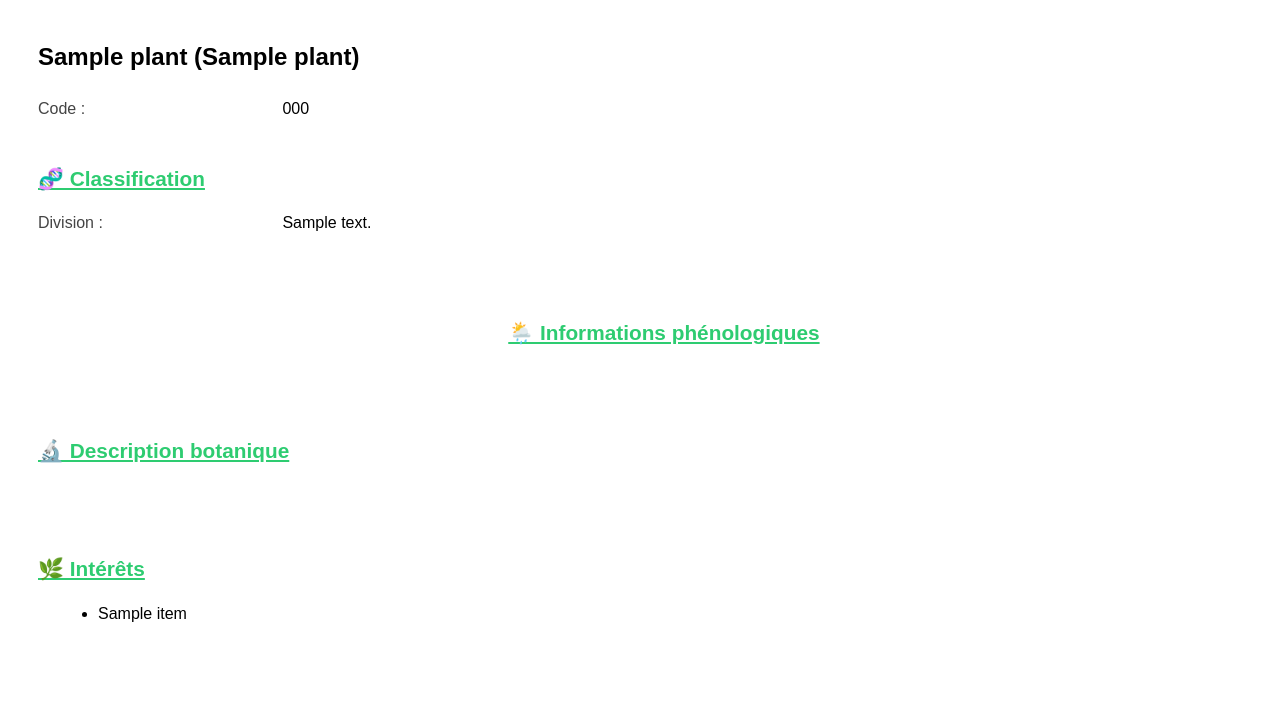
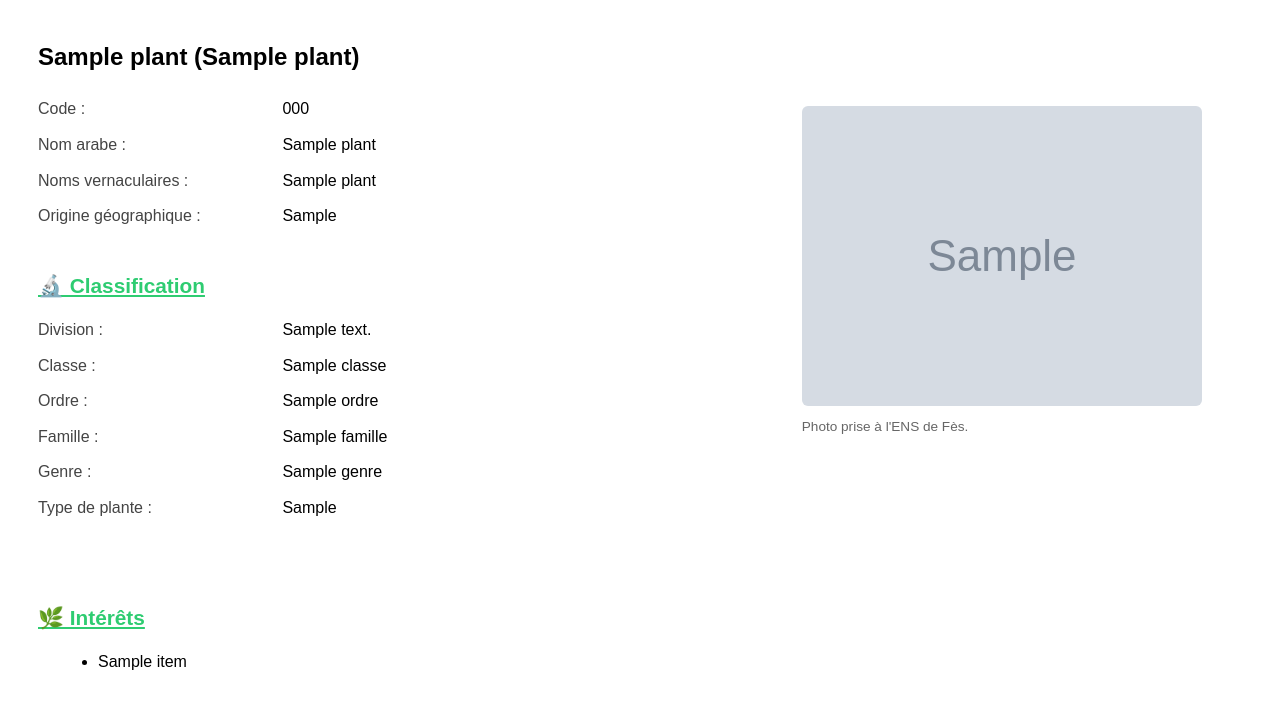
Before and after one commit to Bensley7/plant_qr_recognition, a Flask app: template templates/fiche.html in a window 1280 px wide. Shown: the top 709 px of the page. Run offline with Flask 3, Linux system fonts and the light colour scheme; the template is opened without the code that fills it: most values are stand-ins (such as "Sample title", 1, 10 or a date in 2020); grey boxes marked "Sample" are stand-in pictures.

Commit message:
cases and ana

```diff
--- a/templates/fiche.html
+++ b/templates/fiche.html
@@ -51,76 +51,84 @@
 </style>
 
 
+<!-- HTML Template adapted to number of images -->
 {% if plant %}
   <h2>{{ plant["Nom scientifique"] }} ({{ plant["Nom français"] }})</h2>
 
-  <!-- 🧾 SECTION 1 — Code + noms + classification / Image 1 -->
+  <!-- Image count logic -->
+  {% set nb_images = plant.image | length %}
+
+  <!-- 📅 Bloc 1 : Code + noms + classification + image 1 -->
   <div style="display: flex; gap: 30px; align-items: flex-start; flex-wrap: wrap;">
     <div style="flex: 2; min-width: 400px;">
-      {% if plant["Code"] %}
-      <div class="field"><strong>Code :</strong> {{ plant["Code"] }}</div>
-      {% endif %}
-      {% for key in ["Nom arabe", "Noms vernaculaires", "Origine géographique"] %}
-        {% if plant[key] %}
+      {% for key in ["Code", "Nom arabe", "Noms vernaculaires", "Origine géographique"] %}
+        {% if plant[key] is not none and plant[key]|string != 'nan' %}
         <div class="field"><strong>{{ key }} :</strong> {{ plant[key] }}</div>
         {% endif %}
       {% endfor %}
 
-      <div class="section-title">🧬 Classification</div>
+      <div class="section-title">🔬 Classification</div>
       {% for key in ["Division", "Classe", "Ordre", "Famille", "Genre", "Type de plante"] %}
-        {% if plant[key] %}
+        {% if plant[key] is not none and plant[key]|string != 'nan' %}
         <div class="field"><strong>{{ key }} :</strong> {{ plant[key] }}</div>
         {% endif %}
       {% endfor %}
     </div>
 
     <div style="flex: 1.2; min-width: 280px;">
-      {% if plant.image and plant.image[0] %}
+      {% if nb_images >= 1 %}
       <img src="{{ url_for('static', filename=plant.image[0]) }}" alt="Image 1" style="width: 100%; border-radius: 6px;">
-      <div style="font-size: 0.85em; color: #666;">Photo prise à l'ENS de Fès le 19/03/2025.</div>
+      <div style="font-size: 0.85em; color: #666;">Photo prise à l'ENS de Fès.</div>
       {% endif %}
     </div>
   </div>
 
-  <!-- 🖼️ SECTION 2 — Image 2 / Phénologie -->
+  {% if nb_images >= 2 %}
+  <!-- 🖼️ Bloc 2 : image 2 / phénologie + botanique -->
   <div style="display: flex; gap: 30px; align-items: flex-start; flex-wrap: wrap; margin-top: 30px;">
     <div style="flex: 1.2; min-width: 280px;">
-      {% if plant.image and plant.image[1] %}
       <img src="{{ url_for('static', filename=plant.image[1]) }}" alt="Image 2" style="width: 100%; border-radius: 6px;">
-      <div style="font-size: 0.85em; color: #666;">Photo prise à l'ENS de Fès le 19/03/2025.</div>
-      {% endif %}
+      <div style="font-size: 0.85em; color: #666;">Photo prise à l'ENS de Fès.</div>
     </div>
-
     <div style="flex: 2; min-width: 400px;">
       <div class="section-title">🌦️ Informations phénologiques</div>
       {% for key in ["Mois de débourrement", "Période de croissance végétative", "Période de floraison", "Période de fructification", "Période de maturité des fruits", "Période de chute des feuilles"] %}
-        {% if plant[key] %}
+        {% if plant[key] is not none and plant[key]|string != 'nan' %}
+        <div class="field"><strong>{{ key }} :</strong> {{ plant[key] }}</div>
+        {% endif %}
+      {% endfor %}
+
+      {% if nb_images == 2 %}
+      <div class="section-title">🔬 Description botanique</div>
+      {% for key in ["Type de feuillage", "Hauteur moyenne ou maximale", "Type de feuilles", "Forme des feuilles", "Bord des feuilles", "Disposition des feuilles", "Couleur des fleurs", "Structure florale", "Type de fruit", "Type de racine"] %}
+        {% if plant[key] is not none and plant[key]|string != 'nan' %}
+        <div class="field"><strong>{{ key }} :</strong> {{ plant[key] }}</div>
+        {% endif %}
+      {% endfor %}
+      {% endif %}
+    </div>
+  </div>
+  {% endif %}
+
+  {% if nb_images == 3 %}
+  <!-- 🔬 Description botanique / image 3 -->
+  <div style="display: flex; gap: 30px; align-items: flex-start; flex-wrap: wrap; margin-top: 30px;">
+    <div style="flex: 2; min-width: 400px;">
+      <div class="section-title">🔬 Description botanique</div>
+      {% for key in ["Type de feuillage", "Hauteur moyenne ou maximale", "Type de feuilles", "Forme des feuilles", "Bord des feuilles", "Disposition des feuilles", "Couleur des fleurs", "Structure florale", "Type de fruit", "Type de racine"] %}
+        {% if plant[key] is not none and plant[key]|string != 'nan' %}
         <div class="field"><strong>{{ key }} :</strong> {{ plant[key] }}</div>
         {% endif %}
       {% endfor %}
     </div>
-  </div>
-
-  <!-- 🔬 SECTION 3 — Botanique / Image 3 -->
-  <div style="display: flex; gap: 30px; align-items: flex-start; flex-wrap: wrap; margin-top: 30px;">
-    <div style="flex: 2; min-width: 400px;">
-      <div class="section-title">🔬 Description botanique</div>
-      {% for key in ["Type de feuillage", "Hauteur moyenne ou maximale", "Type de feuilles", "Forme des feuilles", "Bord des feuilles", "Disposition des feuilles", "Couleur des fleurs", "Structure florale", "Type de fruit", "Type de racine"] %}
-        {% if plant[key] %}
-        <div class="field"><strong>{{ key }} :</strong> {{ plant[key] }}</div>
-        {% endif %}
-      {% endfor %}
-    </div>
-
     <div style="flex: 1.2; min-width: 280px;">
-      {% if plant.image and plant.image[2] %}
       <img src="{{ url_for('static', filename=plant.image[2]) }}" alt="Image 3" style="width: 100%; border-radius: 6px;">
-      <div style="font-size: 0.85em; color: #666;">Photo prise à l'ENS de Fès le 19/03/2025.</div>
-      {% endif %}
+      <div style="font-size: 0.85em; color: #666;">Photo prise à l'ENS de Fès.</div>
     </div>
   </div>
+  {% endif %}
 
-  <!-- 🌿 SECTION 4 — Intérêts / Carte -->
+  <!-- 🌿 Intérêts / Carte de répartition -->
   <div style="display: flex; gap: 30px; align-items: flex-start; flex-wrap: wrap; margin-top: 30px;">
     <div style="flex: 2; min-width: 400px;">
       {% if plant["intérêts"] %}
@@ -132,20 +140,18 @@
       </ul>
       {% endif %}
     </div>
-
     <div style="flex: 1.2; min-width: 280px;">
       {% if plant.map %}
       <div class="section-title">🗺️ Carte de répartition</div>
       <img src="{{ url_for('static', filename=plant.map) }}" alt="Carte de répartition" style="width: 100%; border-radius: 6px;">
       {% if plant["Url carte de répartition"] %}
       <div style="font-size: 0.85em; color: #666; margin-top: 5px;">
-        Source : <a href="{{ plant["Url carte de répartition"] }}" target="_blank">{{ plant["Url carte de répartition"] }}</a>
+        Source : <a href="{{ plant['Url carte de répartition'] }}" target="_blank">{{ plant['Url carte de répartition'] }}</a>
       </div>
       {% endif %}
       {% endif %}
     </div>
   </div>
-
 {% else %}
   <p>Espèce non trouvée : {{ code }}</p>
 {% endif %}
```
